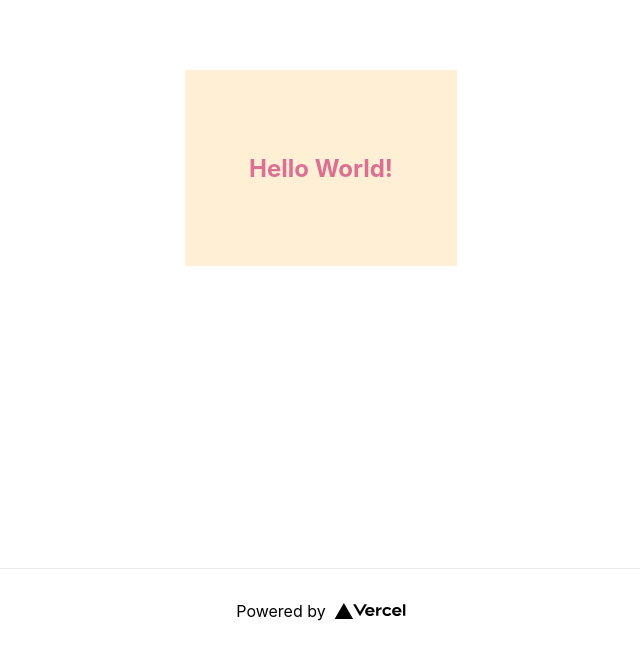
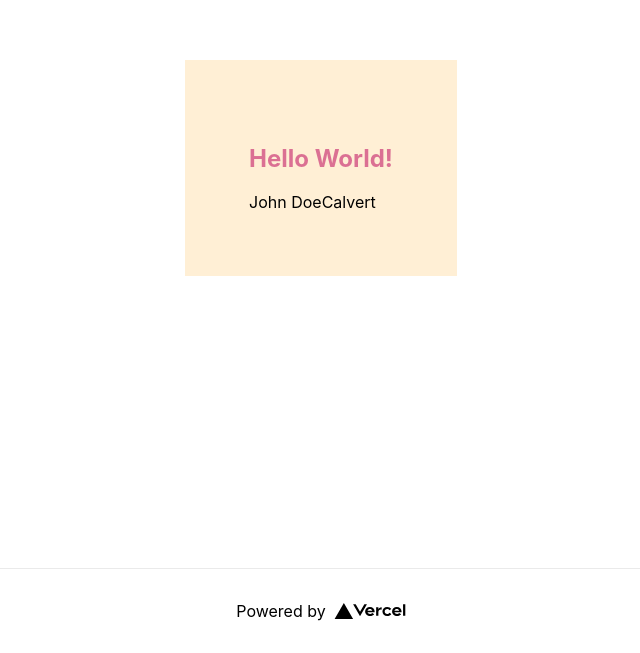
Before and after one commit to wtlin1228/next-boilerplate, a Next.js app: page / in a window 1280 px wide. Shown: the part 232-885 px from the top of the page, without its empty margins (319-959 px from the left). Built offline with nearby package versions, Linux system fonts and the light colour scheme.

Commit message:
feat: add useHello hook with a test example

```diff
--- a/components/Foo.tsx
+++ b/components/Foo.tsx
@@ -1,4 +1,5 @@
 import styled from 'styled-components'
+import useHello from '../hooks/useHello'
 
 const Title = styled.h1`
   font-size: 1.5em;
@@ -13,10 +14,28 @@ const Wrapper = styled.section`
 `
 
 const Foo = () => {
+  const helloQuery = useHello()
+
+  const renderHello = () => {
+    if (helloQuery.isError) {
+      return <span>{helloQuery.error.message}</span>
+    }
+
+    if (helloQuery.isSuccess) {
+      return (
+        <div>
+          <span>{helloQuery.data.name}</span>
+          <span>Calvert</span>
+        </div>
+      )
+    }
+  }
+
   // Use Title and Wrapper like any other React component – except they're styled!
   return (
     <Wrapper>
       <Title>Hello World!</Title>
+      {renderHello()}
     </Wrapper>
   )
 }
--- /dev/null
+++ b/hooks/useHello.ts
@@ -0,0 +1,18 @@
+import { useQuery } from 'react-query'
+
+interface HelloResponse {
+  name: string
+}
+
+interface HelloError {
+  message: string
+}
+
+async function fetchHello(): Promise<HelloResponse> {
+  const res = await fetch('api/hello')
+  return await res.json()
+}
+
+export default function useHello() {
+  return useQuery<HelloResponse, HelloError>('hello', fetchHello)
+}
```
Also changed, not shown: 1 other file (tests, documents, lock files or other folders).
